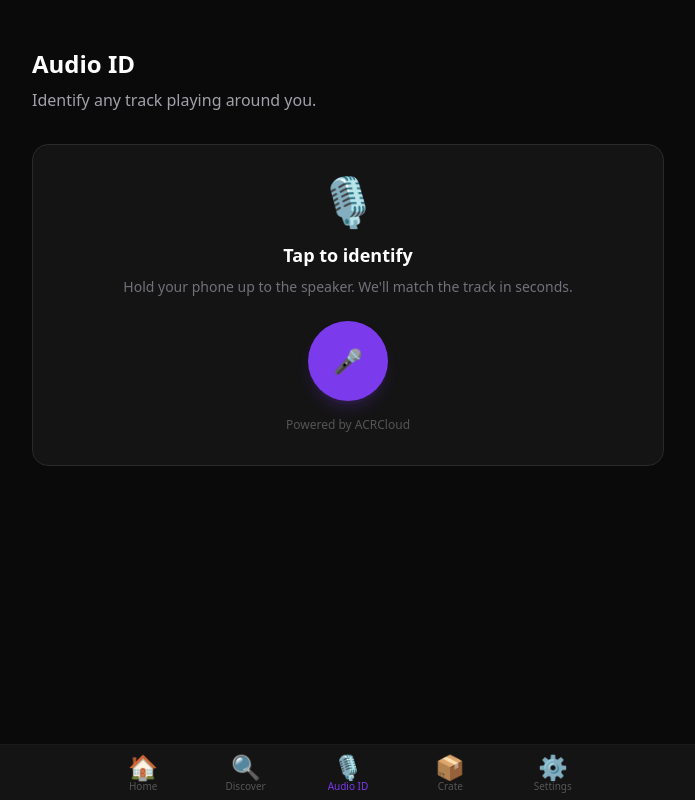
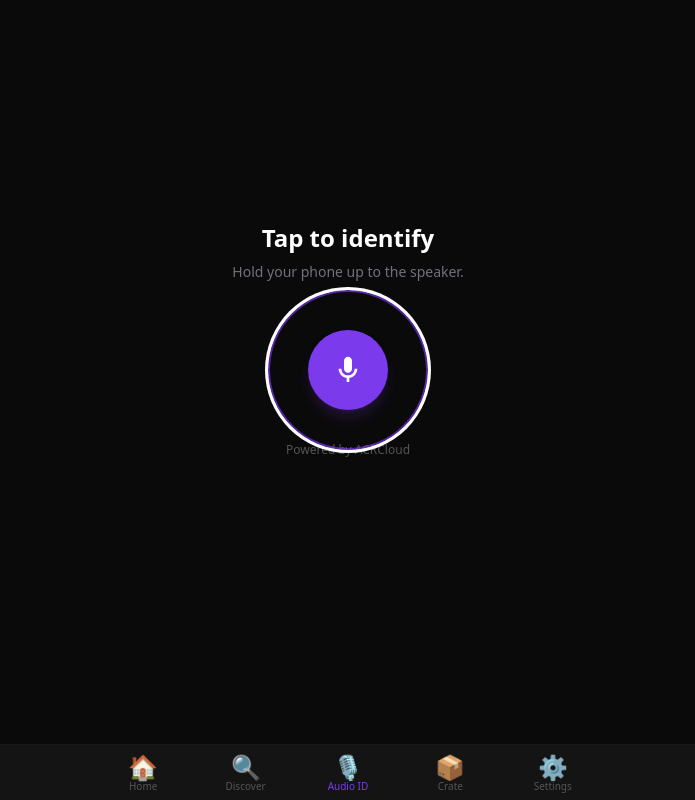
Before and after one commit to MEDBrand/TraxScout, a Next.js app: page /audio-id in a window 1280 px wide. Shown: the whole page, without its empty margins (292-987 px from the left). Built offline with nearby package versions, Linux system fonts and the light colour scheme.

Commit message:
feat: shazam-style audio ID with pulse rings, waveform, state animations

```diff
--- a/src/app/audio-id/page.tsx
+++ b/src/app/audio-id/page.tsx
@@ -1,26 +1,175 @@
+'use client';
+
+import { useState, useEffect, useRef } from 'react';
 import BottomTabBar from '@/components/BottomTabBar';
 
+type State = 'idle' | 'listening' | 'matched' | 'error';
+
 export default function AudioIdPage() {
+  const [state, setState] = useState<State>('idle');
+  const [seconds, setSeconds] = useState(0);
+  const timerRef = useRef<NodeJS.Timeout | null>(null);
+
+  useEffect(() => {
+    if (state === 'listening') {
+      setSeconds(0);
+      timerRef.current = setInterval(() => setSeconds(s => s + 1), 1000);
+      // Auto-timeout after 15s
+      const timeout = setTimeout(() => {
+        setState('error');
+      }, 15000);
+      return () => {
+        if (timerRef.current) clearInterval(timerRef.current);
+        clearTimeout(timeout);
+      };
+    } else {
+      if (timerRef.current) clearInterval(timerRef.current);
+    }
+  }, [state]);
+
+  const handleTap = () => {
+    if (state === 'listening') {
+      setState('idle');
+    } else {
+      setState('listening');
+    }
+  };
+
+  const stateText: Record<State, { title: string; sub: string }> = {
+    idle: { title: 'Tap to identify', sub: 'Hold your phone up to the speaker.' },
+    listening: { title: 'Listening...', sub: `${seconds}s — hold steady` },
+    matched: { title: 'Track found!', sub: 'We got it.' },
+    error: { title: 'No match found', sub: 'Try again in a quieter spot or hold closer.' },
+  };
+
   return (
     <main className="min-h-screen bg-[#0A0A0A] text-white pb-24">
-      <div className="max-w-2xl mx-auto px-5 pt-12">
-        <h1 className="text-2xl font-bold mb-2">Audio ID</h1>
-        <p className="text-[#A1A1AA] mb-8">Identify any track playing around you.</p>
+      <style>{`
+        @keyframes ripple1 {
+          0% { transform: scale(1); opacity: 0.4; }
+          100% { transform: scale(2.5); opacity: 0; }
+        }
+        @keyframes ripple2 {
+          0% { transform: scale(1); opacity: 0.3; }
+          100% { transform: scale(3.2); opacity: 0; }
+        }
+        @keyframes ripple3 {
+          0% { transform: scale(1); opacity: 0.2; }
+          100% { transform: scale(4); opacity: 0; }
+        }
+        @keyframes breathe {
+          0%, 100% { transform: scale(1); box-shadow: 0 0 40px rgba(124,58,237,0.3); }
+          50% { transform: scale(1.08); box-shadow: 0 0 60px rgba(124,58,237,0.5); }
+        }
+        @keyframes waveBar {
+          0%, 100% { height: 8px; }
+          50% { height: var(--max-h); }
+        }
+        @keyframes shake {
+          0%, 100% { transform: translateX(0); }
+          20% { transform: translateX(-6px); }
+          40% { transform: translateX(6px); }
+          60% { transform: translateX(-4px); }
+          80% { transform: translateX(4px); }
+        }
+        @keyframes popIn {
+          0% { transform: scale(0.5); opacity: 0; }
+          70% { transform: scale(1.1); }
+          100% { transform: scale(1); opacity: 1; }
+        }
+        .ring {
+          position: absolute;
+          inset: 0;
+          border-radius: 9999px;
+          border: 2px solid rgba(124,58,237,0.3);
+          pointer-events: none;
+        }
+        .listening .ring-1 { animation: ripple1 2s ease-out infinite; }
+        .listening .ring-2 { animation: ripple2 2s ease-out 0.5s infinite; }
+        .listening .ring-3 { animation: ripple3 2s ease-out 1s infinite; }
+        .listening .mic-btn { animation: breathe 2s ease-in-out infinite; }
+        .error-shake { animation: shake 0.5s ease-in-out; }
+        .match-pop { animation: popIn 0.4s ease-out both; }
+      `}</style>
 
-        <div className="bg-[#141414] border border-[#2A2A2A] rounded-2xl p-8 text-center">
-          <div className="text-5xl mb-4">🎙️</div>
-          <h2 className="text-lg font-semibold mb-2">Tap to identify</h2>
-          <p className="text-[#71717A] text-sm mb-6">
-            Hold your phone up to the speaker. We&apos;ll match the track in seconds.
-          </p>
+      <div className="flex flex-col items-center justify-center min-h-[calc(100vh-120px)] px-5">
+        {/* Status text */}
+        <div className="text-center mb-12">
+          <h1 className={`text-2xl font-bold mb-2 transition-all duration-300 ${
+            state === 'error' ? 'text-red-400' :
+            state === 'matched' ? 'text-green-400' : 'text-white'
+          }`}>
+            {stateText[state].title}
+          </h1>
+          <p className="text-[#71717A] text-sm">{stateText[state].sub}</p>
+        </div>
+
+        {/* Mic button with rings */}
+        <div className={`relative flex items-center justify-center ${state === 'listening' ? 'listening' : ''} ${state === 'error' ? 'error-shake' : ''}`}>
+          {/* Pulse rings */}
+          <div className="ring ring-1" style={{ width: 160, height: 160, top: -40, left: -40 }} />
+          <div className="ring ring-2" style={{ width: 160, height: 160, top: -40, left: -40 }} />
+          <div className="ring ring-3" style={{ width: 160, height: 160, top: -40, left: -40 }} />
+
           <button
-            className="inline-flex items-center justify-center bg-[#7C3AED] hover:bg-[#6D28D9] text-white font-semibold w-20 h-20 rounded-full text-2xl transition-colors shadow-lg shadow-[#7C3AED]/20"
-            aria-label="Start listening"
+            onClick={handleTap}
+            className={`mic-btn relative z-10 w-20 h-20 rounded-full flex items-center justify-center transition-all duration-300 ${
+              state === 'listening'
+                ? 'bg-[#7C3AED] shadow-[0_0_40px_rgba(124,58,237,0.4)]'
+                : state === 'error'
+                ? 'bg-red-500/20 border-2 border-red-500'
+                : state === 'matched'
+                ? 'bg-green-500/20 border-2 border-green-500'
+                : 'bg-[#7C3AED] hover:bg-[#6D28D9] shadow-lg shadow-[#7C3AED]/20'
+            }`}
+            aria-label={state === 'listening' ? 'Stop listening' : 'Start listening'}
           >
-            🎤
+            {state === 'matched' ? (
+              <svg className="w-8 h-8 text-green-400 match-pop" fill="none" viewBox="0 0 24 24" stroke="currentColor">
+                <path strokeLinecap="round" strokeLinejoin="round" strokeWidth={2.5} d="M5 13l4 4L19 7" />
+              </svg>
+            ) : state === 'error' ? (
+              <svg className="w-8 h-8 text-red-400" fill="none" viewBox="0 0 24 24" stroke="currentColor">
+                <path strokeLinecap="round" strokeLinejoin="round" strokeWidth={2.5} d="M6 18L18 6M6 6l12 12" />
+              </svg>
+            ) : (
+              <svg className="w-8 h-8 text-white" fill="currentColor" viewBox="0 0 24 24">
+                <path d="M12 14c1.66 0 3-1.34 3-3V5c0-1.66-1.34-3-3-3S9 3.34 9 5v6c0 1.66 1.34 3 3 3z" />
+                <path d="M17 11c0 2.76-2.24 5-5 5s-5-2.24-5-5H5c0 3.53 2.61 6.43 6 6.92V21h2v-3.08c3.39-.49 6-3.39 6-6.92h-2z" />
+              </svg>
+            )}
           </button>
-          <p className="text-[#555] text-xs mt-4">Powered by ACRCloud</p>
         </div>
+
+        {/* Waveform visualizer (listening state) */}
+        {state === 'listening' && (
+          <div className="flex items-center gap-1 mt-10 h-10">
+            {[20, 32, 16, 28, 36, 24, 32, 20, 28, 16, 36, 24, 20, 32, 28].map((h, i) => (
+              <div
+                key={i}
+                className="w-[3px] bg-[#7C3AED] rounded-full"
+                style={{
+                  // @ts-expect-error css custom property
+                  '--max-h': `${h}px`,
+                  height: '8px',
+                  animation: `waveBar ${0.4 + Math.random() * 0.4}s ease-in-out ${i * 0.05}s infinite`,
+                }}
+              />
+            ))}
+          </div>
+        )}
+
+        {/* Reset button for error/matched states */}
+        {(state === 'error' || state === 'matched') && (
+          <button
+            onClick={() => setState('idle')}
+            className="mt-8 text-[#A1A1AA] text-sm underline underline-offset-4 hover:text-white transition-colors min-h-[44px]"
+          >
+            Try again
+          </button>
+        )}
+
+        <p className="text-[#555] text-xs mt-8">Powered by ACRCloud</p>
       </div>
       <BottomTabBar />
     </main>
```
